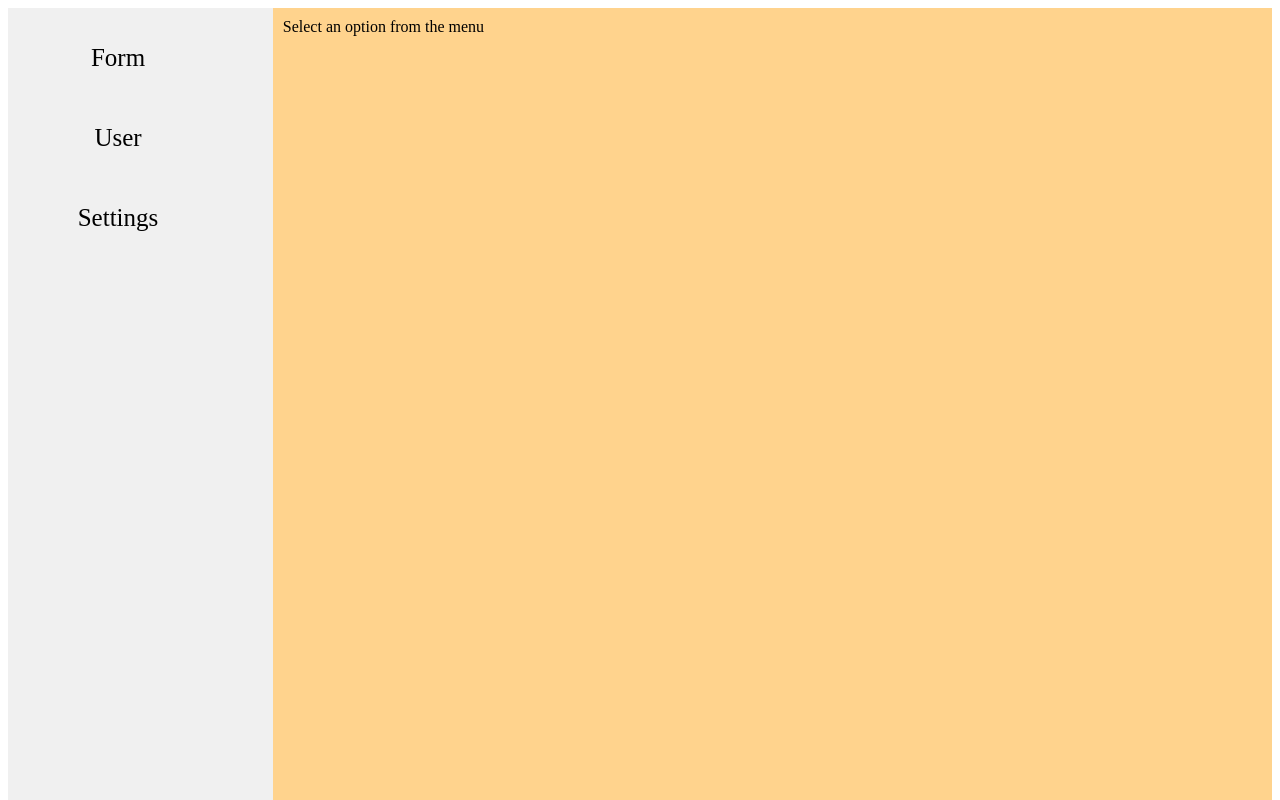
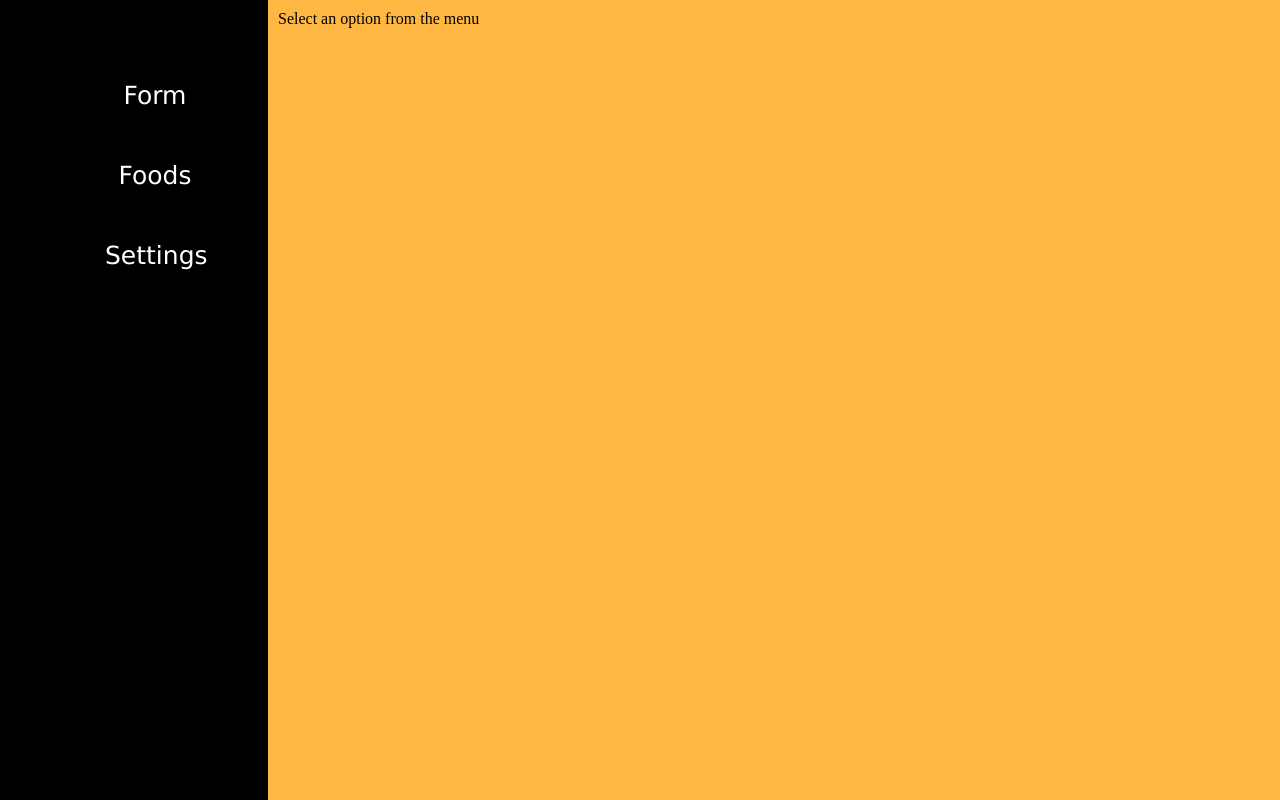
Before and after one commit to muhammedsalih45/QR-MENU-2, a React (Vite) app in the folder frontend/: page / in a window 1280 px wide. Shown: the top 800 px of the page. Built offline with nearby package versions, Linux system fonts and the light colour scheme.

Commit message:
Foods tablo kısmı oluşturuldu

```diff
--- a/frontend/src/components/Content.jsx
+++ b/frontend/src/components/Content.jsx
@@ -1,11 +1,12 @@
 // src/components/Content.jsx
 import React from 'react';
 import Form from '../components/Form';
+import Foods from '../components/Foods';
 function Content({ selectedComponent }) {
   if (selectedComponent === 'Form') {
     return <Form />;
-  } else if (selectedComponent === 'Users') {
-    return <div>Users Content</div>;
+  } else if (selectedComponent === 'Foods') {
+    return <Foods />;
   } else if (selectedComponent === 'Settings') {
     return <div>Settings Content</div>;
   } else {
--- /dev/null
+++ b/frontend/src/components/Foods.jsx
@@ -0,0 +1,70 @@
+import React, { useState } from 'react';
+import '../foods.css';
+
+function Foods() {
+  const [Foods, setFoods] = useState([]);
+
+  const fetchFoods = async () => {
+    try {
+      const response = await fetch('http://localhost:5000/api/products/foods', {
+        method: 'GET',
+        headers: { 'Content-Type': 'application/json' },
+      });
+
+      if (!response.ok) {
+        throw new Error('Network response was not ok');
+      }
+
+      const data = await response.json();
+      setFoods(Foods);
+    } catch (error) {
+      console.error('Bir hata oluştu', error);
+      setError('Veriler alınamadı. Lütfen tekrar deneyin.');
+    }
+  };
+
+  fetchFoods();
+  return (
+    <div>
+      <Table striped bordered hover>
+        <thead>
+          <tr>
+            <th>ID</th>
+            <th>Name</th>
+            <th>Price</th>
+            <th>Description</th>
+            <th>Actions</th>
+          </tr>
+        </thead>
+        <tbody>
+          {Foods.map(food => (
+            <tr key={food.id}>
+              <td>{food.id}</td>
+              <td>{food.name}</td>
+              <td>{food.price}</td>
+              <td>{food.description}</td>
+              <td>
+                <Button variant="warning" onClick={() => handleEditClick(food)}>
+                  Edit
+                </Button>{' '}
+                <FontAwesomeIcon
+                  icon="fa-solid fa-trash-arrow-up"
+                  style={{
+                    color: 'red',
+                    height: '50px',
+                    width: '30px',
+                    marginLef: '10px',
+                    cursor: 'pointer',
+                  }}
+                  onClick={() => handleDeleteClick(food.id)}
+                />
+              </td>
+            </tr>
+          ))}
+        </tbody>
+      </Table>
+    </div>
+  );
+}
+
+export default Foods;
--- a/frontend/src/components/Menu.jsx
+++ b/frontend/src/components/Menu.jsx
@@ -3,11 +3,20 @@ import React from 'react';
 import '../menu.css';
 function Menu({ setSelectedComponent }) {
   return (
-    <nav className='menu'>
+    <nav className="menu">
       <ul>
-        <li className='side-link' onClick={() => setSelectedComponent('Form')}>Form</li>
-        <li className='side-link' onClick={() => setSelectedComponent('Users')}>User</li>
-        <li className='side-link' onClick={() => setSelectedComponent('Settings')}>Settings</li>
+        <li className="side-link" onClick={() => setSelectedComponent('Form')}>
+          Form
+        </li>
+        <li className="side-link" onClick={() => setSelectedComponent('Foods')}>
+          Foods
+        </li>
+        <li
+          className="side-link"
+          onClick={() => setSelectedComponent('Settings')}
+        >
+          Settings
+        </li>
       </ul>
     </nav>
   );
--- a/frontend/src/index.css
+++ b/frontend/src/index.css
@@ -1,14 +1,18 @@
 /* src/App.css */
+body {
+  box-sizing: border-box;
+  margin: 0;
+  padding: 0;
+}
+
 .app-container {
-
   display: flex;
-  background-color: rgb(255, 211, 141);
+  background-color: rgb(255, 183, 68);
 }
 
 .menu-container {
-
   width: 20%;
-  background-color: #f0f0f0;
+  background-color: #000000;
   padding: 10px;
 }
 
--- a/frontend/src/menu.css
+++ b/frontend/src/menu.css
@@ -1,10 +1,10 @@
-.menu{
-    height: 1000px;
-    width: 15%;
-    background-color: #f0f0f0;
+.menu {
+  min-height: 1000px;
+  max-width: 15%;
+  padding: 45px;
 }
 
-.side-link{
+.side-link {
   font-size: 25px;
   padding-top: 10px;
   align-items: center;
@@ -13,5 +13,7 @@
   margin-left: 50px;
   height: 20px;
   width: 100px;
-    background-color: #f0f0f0;
+  color: white;
+  font-family: 'Lucida Sans', 'Lucida Sans Regular', 'Lucida Grande',
+    'Lucida Sans Unicode', Geneva, Verdana, sans-serif;
 }
```
Also changed, not shown: frontend/src/components/Deneme.jsx (deleted, +0 -16 lines), frontend/src/foods.css (added). Lines whose indentation alone changed are shown as unchanged.
